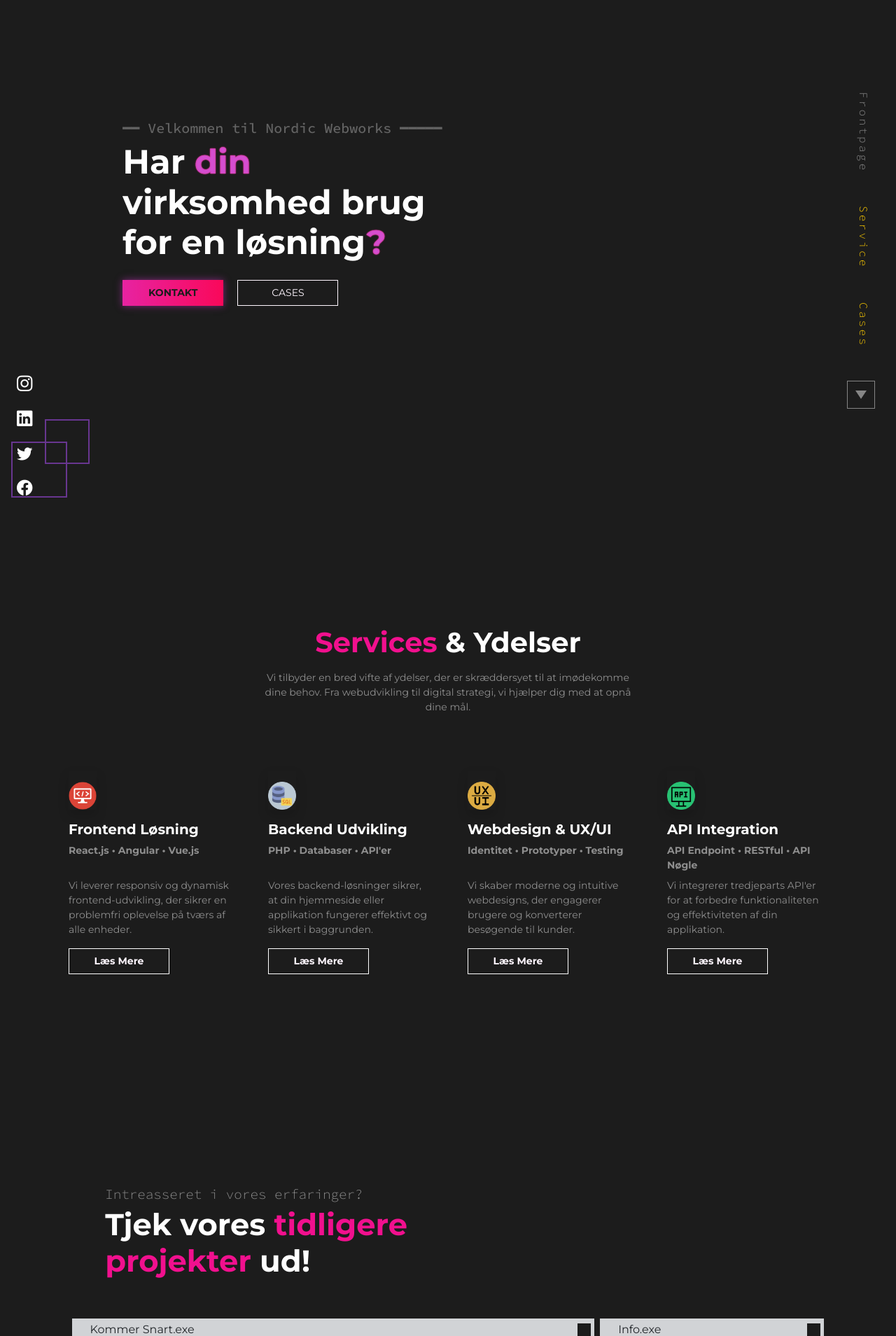
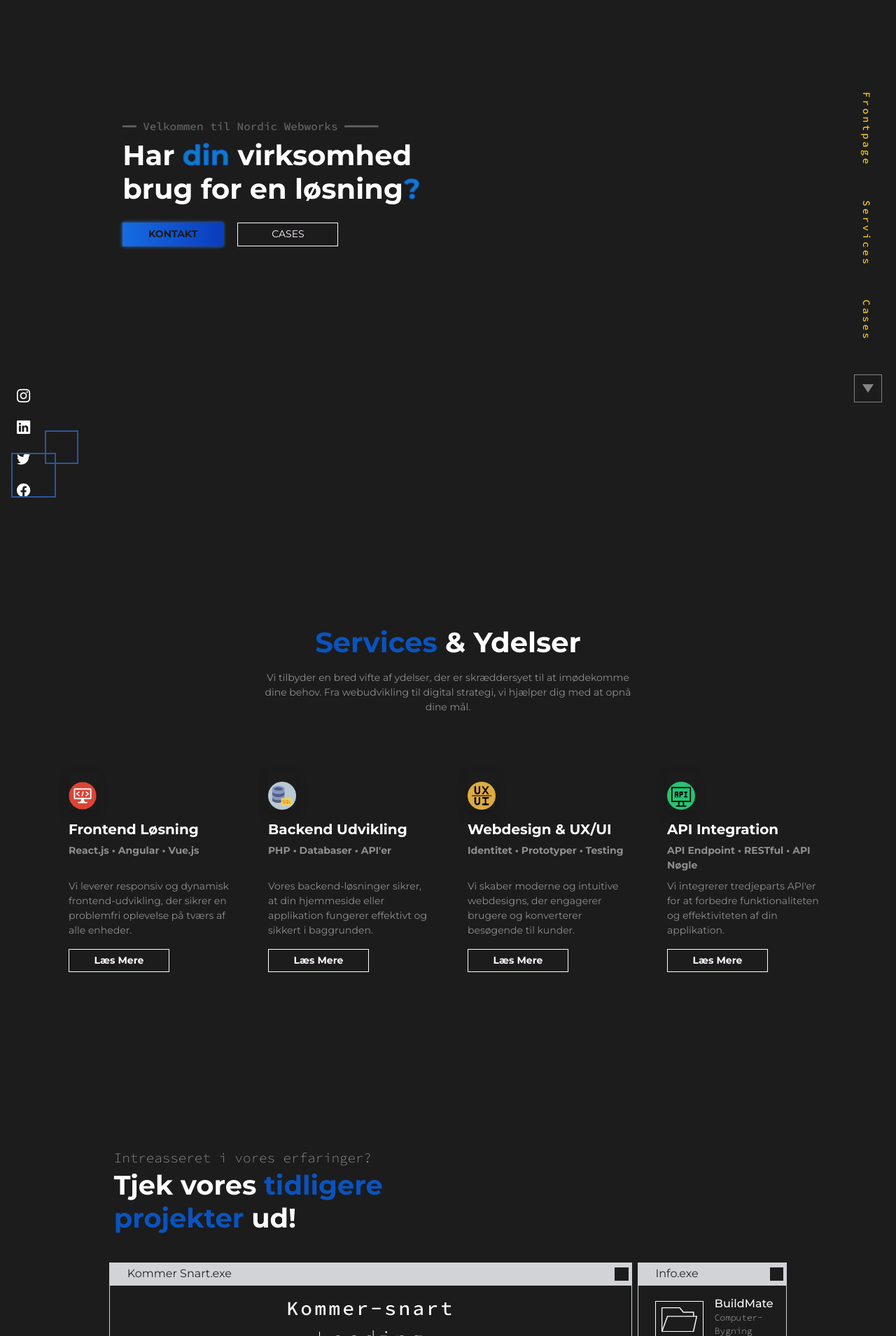
Before and after one commit to Arnsdorf/NordicWebWorks, a PHP site: page / in a window 1280 px wide. Shown: the part 69-1978 px from the top of the page at 70% size. Run offline with PHP 8.4, Linux system fonts and the light colour scheme; some libraries are stand-ins or nearby versions.

Commit message:
Cases + overall-size + scrollbar and color change

```diff
--- a/css/styles.scss
+++ b/css/styles.scss
@@ -72,6 +72,50 @@ body{
 
 
 /* Global */
+::-webkit-scrollbar {
+	width: 10px;
+}
+
+/* Track */
+::-webkit-scrollbar-track {
+	background: #1c1c1c;
+}
+
+/* Handle */
+::-webkit-scrollbar-thumb {
+	background: #888;
+}
+
+/* Handle on hover */
+::-webkit-scrollbar-thumb:hover {
+	background: #555;
+}
+html {
+	scroll-behavior: smooth;
+}
+.a-hover {
+	position: relative;
+	transition: color 200ms ease;
+	justify-content: center;
+	align-items: center;
+	text-align: center;
+	color: #797979;
+	pointer-events: auto;
+}
+.a-hover::before {
+	 color: #fff7ff;
+}
+.a-hover:hover::before {
+	transform: translateX(0); /* Slide in from the left on hover */
+}
+
+.a.hover:hover {
+	color: #ffffff; /* Change the text color on hover */
+}
+.a-hover > span {
+	position: relative;
+	z-index: 2; /* Keep text above the white background */
+}
 .top-25{
 	top: 25% !important;
 }
@@ -210,7 +254,7 @@ body{
 	color: #0d6efd;
 }
 .btn-f {
-	height: 2.3rem;
+	height: 2.1rem;
 	width: 9rem;
 	border: #fff7ff solid 1px;
 	color: #fff7ff;
@@ -252,7 +296,6 @@ body{
 	color: #636363;
 }
 .front-font-b{
-	font-size: 3rem;
 	font-family: Montserrat;
 	font-weight: bold;
 }
@@ -264,22 +307,22 @@ body{
 .font-drip{
 	color: transparent;
 	border: none;
-	background: rgb(218,54,212);
-	background: linear-gradient(90deg, rgb(234, 109, 229) 0%, rgba(209,22,89,1) 100%);
-	animation: colorChange 100ms linear infinite;
+	background: rgb(10, 83, 190);
+	background: linear-gradient(90deg, rgb(60, 168, 255) 0%, rgb(5, 7, 173) 100%);
+	animation: colorChange 2s linear infinite;
 	background-size: 500% 500%;
 	background-clip: text;
 	-webkit-background-clip: text;
-	text-shadow: 0 0 1.5px #d54ed0, 0 0 1.5px #cf1658;
+	text-shadow: 0 0 1.5px #117ace, 0 0 1.5px #062793;
 }
 .drip{
 	color: #1C1C1C;
 	border: none;
-	background: rgb(218,54,212);
-	background: linear-gradient(90deg, rgba(218,54,212,1) 0%, rgb(255, 0, 68) 100%);
+	background: rgb(10, 82, 189);
+	background: linear-gradient(90deg, rgb(32, 141, 250) 0%, rgb(6, 46, 178) 100%);
 	animation: colorChange 4s linear infinite;
 	background-size: 200% 200%;
-	box-shadow: 0 0 10px rgba(218,54,212,0.5); /* Initial glow */
+	box-shadow: 0 0 5px rgb(52, 120, 220); /* Initial glow */
 }
 .box-container{
 	bottom: 0rem;
@@ -322,15 +365,15 @@ body{
 
 }
 .box-s{
-	height: 4rem;
-	width: 4rem;
-	border: #683690 solid 2px;
+	height: 3rem;
+	width: 3rem;
+	border: #2b579c solid 2px;
 	pointer-events: none;
 }
 .box-b{
-	height: 5rem;
-	width: 5rem;
-	border: #683690 solid 2px;
+	height: 4rem;
+	width: 4rem;
+	border: #2b579c solid 2px;
 	pointer-events: none;
 }
 .box-front{
@@ -347,10 +390,10 @@ body{
 
 /* Cases here */
 .case {
+	background: #1c1c1c;
 	border-radius: 0;
 	transition: 300ms;
 	border: #d1d3d6 solid 1px;
-	position: relative;
 }
 .case-info {
 	height: 45vh;
@@ -377,7 +420,6 @@ body{
 .case:hover {
 	transform: scale(1.05);
 	z-index: 3;
-	background: #1c1c1c;
 }
 .case:hover .case-header{
 	animation:short-circuit-h 2s ;
--- a/index.php
+++ b/index.php
@@ -2,39 +2,49 @@
 
 <div class="d-flex justify-content-end m-0 p-0 position-sticky top-25 z-3">
     <div class="position-absolute d-none d-md-block">
-        <h6 id="frontpage-link" class="text-white-50 fw-light"
-            style="letter-spacing: 0.2rem;writing-mode: vertical-rl;font-family: 'Source Code Pro'">Frontpage</h6>
-        <h6 id="service-link" class="text-white-50 fw-light mb-5 mt-5"
-            style="letter-spacing: 0.2rem;writing-mode: vertical-rl;font-family: 'Source Code Pro'">Service</h6>
-        <h6 id="cases-link" class="text-white-50 fw-light"
-            style="letter-spacing: 0.2rem;writing-mode: vertical-rl;font-family: 'Source Code Pro'">Cases</h6>
-        <a href="#services">
-            <div class="arrow-box ms-4 mt-5 d-flex align-items-center justify-content-center">
+
+        <a href="#frontpage" style="pointer-events: none">
+        <h6 id="frontpage-link" class=" a-hover"
+            style="letter-spacing: 0.2rem;writing-mode: vertical-rl;font-family: 'Source Code Pro';font-size: 0.9rem"><span>Frontpage</span></h6>
+        </a>
+
+        <a href="#services" style="pointer-events: none">
+        <h6 id="service-link" class="mb-5 mt-5 a-hover"
+            style="letter-spacing: 0.2rem;writing-mode: vertical-rl;font-family: 'Source Code Pro';font-size: 0.9rem"><span>Services</span></h6>
+        </a>
+
+        <a class="" href="#cases" style="pointer-events: none">
+        <h6 id="cases-link" class="a-hover"
+            style="letter-spacing: 0.2rem;writing-mode: vertical-rl;font-family: 'Source Code Pro';font-size: 0.9rem"><span>Cases</span></h6>
+        </a>
+
+            <div id="scroll-down" class="arrow-box ms-4 mt-5 d-flex align-items-center justify-content-center">
                 <div class="arrow"></div>
             </div>
-        </a>
+
+
     </div>
 </div>
 
 
 
-<div class="container-fluid bg-front">
+<div class="container-fluid bg-front" id="frontpage">
     <div class="row">
 
             <!-------Boxes-and-socials--------------->
             <div class="position-absolute bottom-0 ps-4 d-md-none mb-3" style="z-index: 3">
-                <div class="scroll-animate"><i class="bi bi-instagram text-white social" style="font-size: 1.2rem"></i></div>
-                <div class="mt-2 scroll-animate"><i class="bi bi-linkedin text-white social" style="font-size: 1.2rem"></i></div>
-                <div class="mt-2 scroll-animate"><i class="bi bi-twitter text-white social" style="font-size: 1.2rem"></i></div>
-                <div class="mt-2 mb-2 scroll-animate"><i class="bi bi-facebook text-white social" style="font-size: 1.2rem"></i></div>
+                <div class="scroll-animate"><i class="bi bi-instagram text-white social" style="font-size: 1rem"></i></div>
+                <div class="mt-2 scroll-animate"><i class="bi bi-linkedin text-white social" style="font-size: 1rem"></i></div>
+                <div class="mt-2 scroll-animate"><i class="bi bi-twitter text-white social" style="font-size: 1rem"></i></div>
+                <div class="mt-2 mb-2 scroll-animate"><i class="bi bi-facebook text-white social" style="font-size: 1rem"></i></div>
             </div>
 
 
             <div class="position-absolute bottom-0 ps-4 d-none d-md-block ">
-                    <div class=""><i class="bi bi-instagram social " style="font-size: 1.4rem"></i></div>
-                    <div class="mt-3 "><i class="bi bi-linkedin social" style="font-size: 1.4rem"></i></div>
-                    <div class="mt-3 "><i class="bi bi-twitter social" style="font-size: 1.4rem"></i></div>
-                    <div class="mt-3 mb-3"><i class="bi bi-facebook social" style="font-size: 1.4rem"></i></div>
+                    <div class=""><i class="bi bi-instagram social " style="font-size: 1.2rem"></i></div>
+                    <div class="mt-3 "><i class="bi bi-linkedin social" style="font-size: 1.2rem"></i></div>
+                    <div class="mt-3 "><i class="bi bi-twitter social" style="font-size: 1.2rem"></i></div>
+                    <div class="mt-3 mb-3"><i class="bi bi-facebook social" style="font-size: 1.2rem"></i></div>
             </div>
             <!-------Boxes--------------->
             <div class="position-absolute bottom-0 pb-3 ps-3">
@@ -65,8 +75,8 @@
                         </span> virksomhed brug for en løsning<span class="font-drip">?</span></h1>
                 </div>
                 <!-----PC--------->
-                <div class="w-43 text-md-start d-md-none d-xl-block" id="frontpage">
-                    <h5 class="d-none d-md-block d-flex scroll-animate" style="color: #636363;font-family: 'Source Code Pro'">━━  Velkommen til Nordic Webworks ━━━━━</h5>
+                <div class="w-43 text-md-start d-md-none d-xl-block" >
+                    <h6 class="d-none d-md-block d-flex scroll-animate" style="color: #636363;font-family: 'Source Code Pro'">━━  Velkommen til Nordic Webworks ━━━━━</h6>
                     <h1 class="text-white d-none d-md-block front-font-b d-flex font-type scroll-animate">Har <span class="font-drip">din</span>
                         virksomhed brug for en løsning<span class="font-drip">?</span></h1>
                 </div>
@@ -92,7 +102,7 @@
     <div class="container">
         <div class="row d-flex justify-content-center ">
             <div class="col-md-10 col-lg-6 text-center scroll-animate">
-                <h1 class="text-white display-6 fw-bold"><span class="text-purple">Services</span> & Ydelser</h1>
+                <h1 class="text-white display-6 fw-bold"><span class="" style="color: #0a53be">Services</span> & Ydelser</h1>
                 <p class="text-white-50 small mt-3">
                     Vi tilbyder en bred vifte af ydelser, der er skræddersyet
                     til at imødekomme dine behov. Fra webudvikling til digital strategi,
@@ -103,7 +113,7 @@
     </div>
 </section>
 
-<section id="services" class="services-cards py-md-5 bg-custom-dark">
+<div id="services" class="services-cards py-md-5 bg-custom-dark">
     <div class="container">
         <div class="row">
             <!-- Card 1 -->
@@ -205,29 +215,27 @@
             </div>
         </div>
     </div>
-</section>
-
-
+</div>
 
 
     <!------------Cases-------------->
-    <div class="container-fluid m-0 p-0 mt-5 pt-5 mb-5 pb-5 scroll-animate" id="cases">
+    <section class="container-fluid m-0 p-0 mt-1 pt-5 mb-5 pb-5 scroll-animate">
         <div class="row p-0 m-0 justify-content-center">
-            <div class="mt-5 ">
-                <h1 class="text-white mt-5 mb-5 font-case col-5 ms-11 d-none d-md-block scroll-animate" style="font-size: 2.7rem"> <span class="fw-light text-white-50" style="font-size: 1.2rem;font-family: 'Source Code Pro'">Intreasseret i vores erfaringer?</span> <br> Tjek vores <span class="text-purple">tidligere projekter</span> ud!</h1>
-                <h2 class="text-white mt-5 mb-5 font-case col-12 d-md-none scroll-animate ps-3" style="font-size: 2rem"> <span class="fw-light text-white-50" style="font-size: 1rem">Intreasseret i vores erfaringer?</span> <br> Tjek vores <span class="text-purple">tidligere projekter</span> ud!</h2>
+            <div class="mt-5 mb-2 d-flex">
+                <h4 class="text-white mt-5 mb-4 ms-12 font-case col-4 d-none d-md-block scroll-animate" style="font-size: 2.4rem"> <span class="fw-light text-white-50" style="font-size: 1.2rem;font-family: 'Source Code Pro'">Intreasseret i vores erfaringer?</span> <br> Tjek vores <span class="" style="color: #0a53be">tidligere projekter</span> ud!</h4>
+                <h4 class="text-white mt-1 mb-4 font-case col-12 d-md-none scroll-animate ps-3" style="font-size: 2rem"> <span class="fw-light text-white-50" style="font-size: 1rem">Intreasseret i vores erfaringer?</span> <br> Tjek vores <span class="" style="color: #0a53be">tidligere projekter</span> ud!</h4>
             </div>
 
 
-                 <div class="col-7 m-0 p-0 ">
+                 <div class="col-7 m-0 p-0 scroll-animate" id="cases">
                      <!------------Cases-cards 1-------------->
-                     <div class="col-12 case-g mt-2 d-none d-md-block" style="height: 25vh">
+                     <div class="col-12 case-g mt-2 d-none d-md-block" style="height: 25vh" >
                          <div class="col-12 case-header-g justify-content-end d-flex align-items-center" style="height: 4vh">
                              <div class="mt-3 ps-5 col-12"><p class="">Kommer Snart.exe</p></div>
                              <div class="col-6 me-1 case-extra justify-content-start" style="height: 1.2rem;width: 1.2rem"></div>
                          </div>
                          <div class="text-white justify-content-center d-flex font-glitch">
-                             <h1 class="mt-3" style="letter-spacing: 0.2rem;font-family: 'Source Code Pro'">Kommer-snart</h1>
+                             <h3 class="mt-3" style="letter-spacing: 0.2rem;font-family: 'Source Code Pro'">Kommer-snart</h3>
                          </div>
                          <div class="text-white justify-content-center d-flex">
                              <h2 class="" style="letter-spacing: 0.2rem;font-family: 'Source Code Pro'; font-weight: lighter">Loading</h2>
@@ -235,7 +243,7 @@
                          <div class="ms-5 me-5 " style="background: #8a8a8a"><div class="loading font-glitch"></div></div>
                      </div>
                      <!------------Cases-cards 2-------------->
-                     <div class="col-12 case mt-2 d-none d-md-block" style="">
+                     <div class="col-12 case mt-2 d-none d-md-block" style="" >
                          <div class="col-12 case-header justify-content-end d-flex align-items-center" style="height: 4vh">
                              <div class="mt-3 ps-5 col-12"><p class="">BuildMate.exe</p></div>
                              <div class="col-6 me-1 case-extra" style="height: 1.2rem;width: 1.2rem"></div>
@@ -267,7 +275,7 @@
 
                      </div>
                      <!------------Cases-cards 3-------------->
-                     <div class="col-12 case mt-2 d-none d-md-block" style="">
+                     <div class="col-12 case mt-2 d-none d-md-block">
                          <div class="col-12 case-header justify-content-end d-flex align-items-center" style="height: 4vh">
                              <div class="mt-3 ps-5 col-12"><p class="">BuildMate.exe</p></div>
                              <div class="col-6 me-1 case-extra" style="height: 1.2rem;width: 1.2rem"></div>
@@ -301,7 +309,7 @@
 
                  </div>
                     <!------------Cases-cards 4-------------->
-            <div class="col-md-3 col-11 case m-0 p-0 ms-md-2 mt-md-2 ">
+            <div class="col-md-2 col-11 case m-0 p-0 ms-md-2 mt-md-2">
                 <div class="col-12 case-header justify-content-end d-flex align-items-center" style="height: 4vh">
                     <div class="mt-3 ps-5 col-12"><p class="">Info.exe</p></div>
                     <div class="col-6 me-1 case-extra" style="height: 1.2rem;width: 1.2rem"></div>
@@ -309,24 +317,24 @@
 
                 <div class="caseinfo col-12 d-flex pt-3 pb-3">
                         <div class="my-auto p-2 ms-4" style="border: #ffffff solid 1px"><img class="text-white" src="uploads/folder2.svg" alt="" style=";width: 3.2rem;"></div>
-                        <div class="col-6 my-auto ms-3"><h5 class="text-white">BuildMate <br>
-                            <span class="" style="font-family: 'Source Code Pro'; font-weight: lighter;font-size: 1rem">Computer-Bygning</span></h5></div>
+                        <div class="col-6 my-auto ms-3"><h6 class="text-white">BuildMate <br>
+                            <span class="" style="font-family: 'Source Code Pro'; font-weight: lighter;font-size: 0.8rem">Computer-Bygning</span></h6></div>
                 </div>
                 <div class="caseinfo col-12 d-flex pt-3 pb-3">
                     <div class="my-auto p-2 ms-4" style="border: #ffffff solid 1px"><img class="text-white" src="uploads/folder2.svg" alt="" style=";width: 3.2rem;"></div>
-                    <div class="col-6 my-auto ms-3"><h5 class="text-white">Case 1<br>
-                            <span class="" style="font-family: 'Source Code Pro'; font-weight: lighter;font-size: 1rem">Computer-Bygning</span></h5></div>
+                    <div class="col-6 my-auto ms-3"><h6 class="text-white">Case 1<br>
+                            <span class="" style="font-family: 'Source Code Pro'; font-weight: lighter;font-size: 0.8rem">Computer-Bygning</span></h6></div>
                 </div>
             </div>
 
 
         </div>
-    </div>
+    </section>
 
 
 
 
-
+<script src="js/down.js"></script>
 <script src="js/section.js"></script>
 <script src="js/scroll-in.js"></script>
 <script src="js/click..js"></script>
```
Also changed, not shown: js/down.js (added, +22 -0 lines), css/styles.css, 1 other file.
